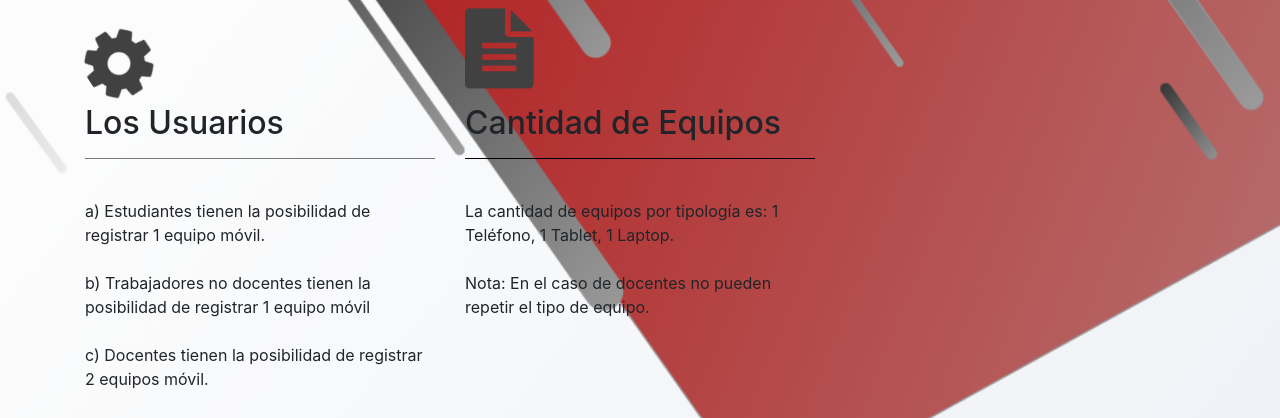
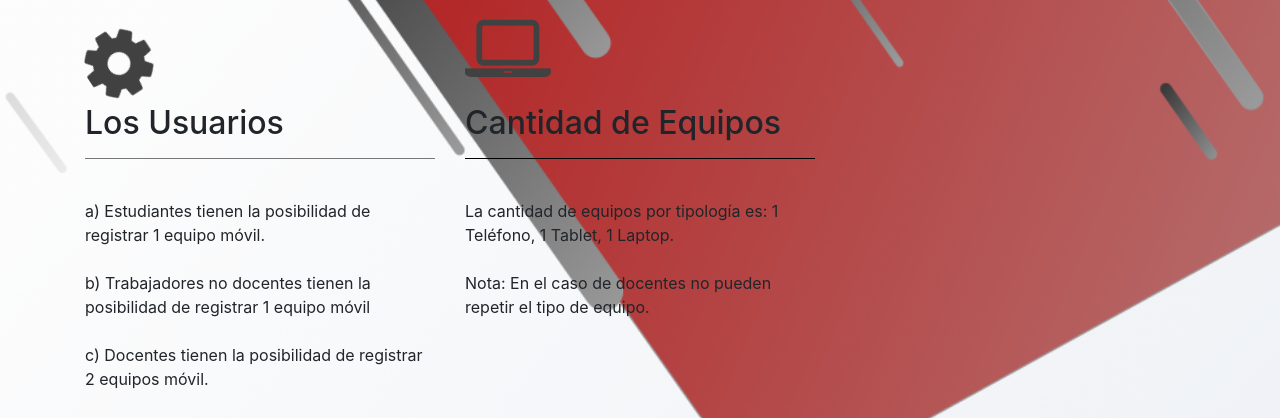
Before and after one commit to risalgue/wifimac, a CodeIgniter app: the page made by application/views/user_profile.php in a window 1280 px wide. Shown: the part 56-474 px from the top of the page. Run offline with CodeIgniter, Linux system fonts and the light colour scheme; a user stored in the database is signed in.

Commit message:
change icon for laptop

```diff
--- a/application/views/user_profile.php
+++ b/application/views/user_profile.php
@@ -89,7 +89,7 @@
               <div class="content">
                 <div class="service-box">
                   <div class="service-icon">
-                    <i class="fa fa-file-text fa-5x wow bounce animated fa-2x animated text-black" style="visibility: visible; animation-duration: 1500ms; animation-iteration-count: infinite; animation-name: bounce;color: #414141;" data-wow-iteration="infinite" data-wow-duration="1500ms "></i>
+                    <i class="fa fa-laptop fa-5x wow bounce animated fa-2x animated text-black" style="visibility: visible; animation-duration: 1500ms; animation-iteration-count: infinite; animation-name: bounce;color: #414141;" data-wow-iteration="infinite" data-wow-duration="1500ms "></i>
                   </div>
                   <h2 class="h2-preface text-black">Cantidad de Equipos</h2>
                   <hr id="preface" style="background-color: #000000">
```
